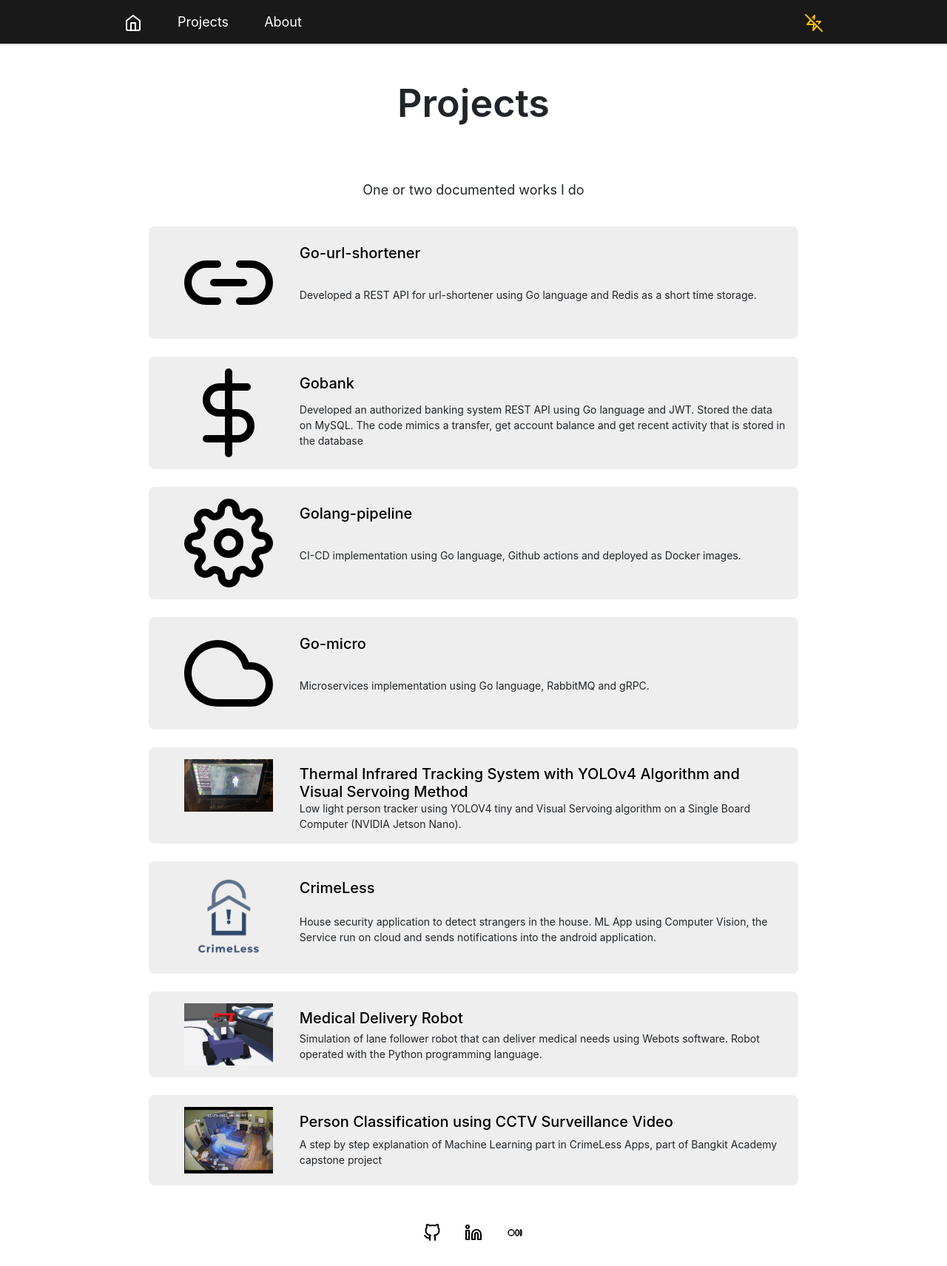
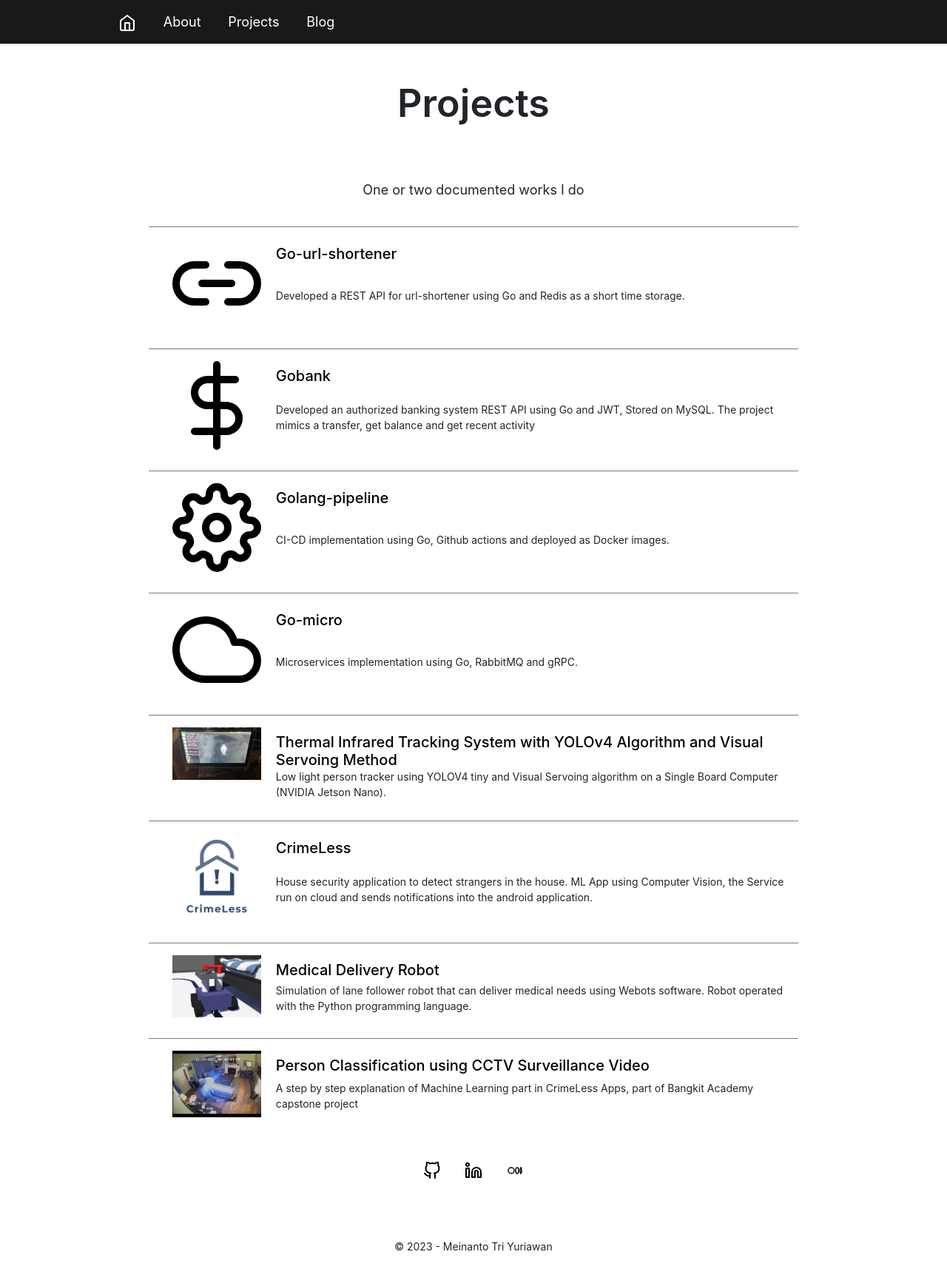
Before and after one commit to meinantoyuriawan/personal-web, a React (Create React App) app: page /projects in a window 1280 px wide. Shown: the whole page at 74% size. Built offline with nearby package versions, Linux system fonts and the light colour scheme.

Commit message:
add footer and redesign projects

```diff
--- a/src/App.css
+++ b/src/App.css
@@ -29,3 +29,13 @@ body{
     animation: App-logo-spin infinite 20s linear;
   }
 }
+
+
+@media only screen and (max-width: 500px) {
+  h1{
+    font-size: 10px;
+  }
+  p {
+    font-size: 14px;
+  }
+}
--- a/src/components/data/data.json
+++ b/src/components/data/data.json
@@ -2,25 +2,25 @@
     {
         "img": "img/link-2.svg",
         "title": "Go-url-shortener",
-        "content": "Developed a REST API for url-shortener using Go language and Redis as a short time storage.",
+        "content": "Developed a REST API for url-shortener using Go and Redis as a short time storage.",
         "link": "https://github.com/meinantoyuriawan"
     },
     {
         "img": "img/dollar-sign.svg",
         "title": "Gobank",
-        "content": "Developed an authorized banking system REST API using Go language and JWT. Stored the data on MySQL. The code mimics a transfer, get account balance and get recent activity that is stored in the database",
+        "content": "Developed an authorized banking system REST API using Go and JWT, Stored on MySQL. The project mimics a transfer, get balance and get recent activity",
         "link": "https://github.com/meinantoyuriawan"
     },
     {
         "img": "img/settings.svg",
         "title": "Golang-pipeline",
-        "content": "CI-CD implementation using Go language, Github actions and deployed as Docker images.",
+        "content": "CI-CD implementation using Go, Github actions and deployed as Docker images.",
         "link": "https://github.com/meinantoyuriawan"
     },
     {
         "img": "img/cloud.svg",
         "title": "Go-micro",
-        "content": "Microservices implementation using Go language, RabbitMQ and gRPC.",
+        "content": "Microservices implementation using Go, RabbitMQ and gRPC.",
         "link": "https://github.com/meinantoyuriawan"
     },
     {
--- a/src/components/mainPage/ContactsComponent.jsx
+++ b/src/components/mainPage/ContactsComponent.jsx
@@ -6,7 +6,7 @@ import {ReactComponent as MediumLogo} from '../icon/medium.svg'
 export default function ContactsComponent() {
     return(
         <div>
-            <div className='m-3'>
+            <div className='mt-4 m-3'>
                 <a href="https://github.com/meinantoyuriawan" target="_blank" style={{color:"#000"}}>
                     <GithubLogo className='m-3'/>
                 </a>
--- /dev/null
+++ b/src/components/mainPage/FooterComponent.jsx
@@ -0,0 +1,9 @@
+export default function FooterComponent() {
+    return(
+        <div>
+            <div className='mt-5'>
+                <p style={{fontSize:"14px"}}>© 2023 - Meinanto Tri Yuriawan</p>
+            </div>
+        </div>
+    )
+}
--- a/src/components/mainPage/HeaderComponent.jsx
+++ b/src/components/mainPage/HeaderComponent.jsx
@@ -11,33 +11,40 @@ function HeaderComponent() {
                     <nav className="navbar"  >
                         {/* <div className="colapse navbar-collapse"> */}
                         <ul className="navbar-nav d-flex flex-row">
-                            <li className="nav-item ms-3">
+                            <li className="nav-item ms-2">
                                 <Link className="nav-link"to="/">
                                     <p style={{color:"white", margin:"0"}}>
                                         <HomeLogo/>
                                     </p>
                                 </Link>
                             </li>
-                            <li className="nav-item ms-5">
+                            <li className="nav-item ">
+                                <Link className="nav-link" to="/about">
+                                    <p style={{color:"white", margin:"0"}}>
+                                    About
+                                    </p>
+                                </Link>
+                            </li>
+                            <li className="nav-item ">
                                 <Link className="nav-link" to="/projects">
                                     <p style={{color:"white", margin:"0"}}>
                                     Projects
                                     </p>
                                 </Link>
                             </li>
-                            <li className="nav-item ms-5">
-                                <Link className="nav-link" to="/about">
+                            <li className="nav-item ">
+                                <a href="https://meinantoyuriawan.medium.com/" target="_blank" className="nav-link">
                                     <p style={{color:"white", margin:"0"}}>
-                                    About
+                                        Blog
                                     </p>
-                                </Link>
+                                </a>
                             </li>
                         </ul>
-                        <div className="nav-item pe-3"to="/">
+                        {/* <div className="nav-item pe-3"to="/">
                             <p style={{color:"#FFC000", margin:"0"}}>
                                 <ZapOff/>
                             </p>
-                        </div>
+                        </div> */}
                         {/* </div> */}
                     </nav>
                 {/* </div> */}
--- a/src/components/mainPage/LandingPage.jsx
+++ b/src/components/mainPage/LandingPage.jsx
@@ -2,7 +2,7 @@ import ContactsComponent from "./ContactsComponent"
 
 export default function LandingPage() {
     return(
-        <div className="row d-flex align-items-center justify-content-center"  style={{height:"70vh"}}>
+        <div className="row d-flex align-items-center justify-content-center"  style={{height:"80vh"}}>
             <div style={{maxWidth:"80vw"}}>
                 <h1 className="title">Hi, I am Ato</h1>
                 <p className="pb-4">Juggling things between AI and Software Engineering</p>
--- a/src/components/mainPage/MainPage.jsx
+++ b/src/components/mainPage/MainPage.jsx
@@ -4,13 +4,17 @@ import LandingPage from "./LandingPage";
 import ProjectsPage from "./ProjectsPage";
 import AboutPage from "./AboutPage";
 import ErrorComponent from "./ErrorComponent";
+import FooterComponent from "./FooterComponent";
+
+import './main.css'
 
 function MainPage() {
     return (
         <div className="App row d-flex justify-content-center">
             <BrowserRouter >
                 <HeaderComponent/>
-                <div style={{maxWidth:"1000px"}} className="mainCon w-auto col">
+                <div className="row d-flex justify-content-center mainCon">
+                    <div style={{maxWidth:"1000px"}} className="w-auto">
                         <Routes>
                             <Route path='/' element={<LandingPage />}/>
                             <Route path='/projects' element={<ProjectsPage />}/>
@@ -18,6 +22,9 @@ function MainPage() {
                             <Route path='*' element={<ErrorComponent />}/>
                         </Routes>
                     </div>
+                </div>
+                <FooterComponent/>
+
             </BrowserRouter>
             {/* <HeaderComponent/> */}
         </div>
--- a/src/components/mainPage/ProjectBox.css
+++ b/src/components/mainPage/ProjectBox.css
@@ -1,6 +1,7 @@
 .box {
-    background-color: #eeeeee;
-    border-radius: .5rem;
+    /* background-color: #eeeeee; */
+    /* border-radius: .5rem; */
+    border-top: 1px solid #797878;
     width: 90%;
 }
 
--- a/src/components/mainPage/ProjectBoxComponent.jsx
+++ b/src/components/mainPage/ProjectBoxComponent.jsx
@@ -8,13 +8,13 @@ import './ProjectBox.css'
 export default function ProjectBoxComponent() {
     const {data} = useContext(MyContext);
     return(
-        <div className="wrapper d-flex justify-content-center mt-3 mb-3">
+        <div className="wrapper d-flex justify-content-center mt-1">
             <div className="box mt-1 mb-1">
-                <div className="d-flex m-3 ps-4 containerbox">
+                <div className="d-flex m-3 ps-2 containerbox">
                     <div className="ps-2">
                         <img src={data.img} alt={data.img} style={{width:"120px"}}/>
                     </div>
-                    <div className="ms-4 d-flex row align-items-start" style={{textAlign: "left"}}>
+                    <div className="ms-2 d-flex row align-items-start" style={{textAlign: "left"}}>
                         <a href={data.link} target="_blank" className="links mt-2">
                             <h5 className="m-0">{data.title}</h5>
                         </a>
--- /dev/null
+++ b/src/components/mainPage/main.css
@@ -0,0 +1,13 @@
+li {
+    margin-left: 2.3rem;
+}
+
+
+@media only screen and (max-width: 500px) {
+    .title {
+        font-size: 36px;
+    }
+    li {
+        margin-left: 1.1rem;
+    }
+}
```
Lines whose indentation alone changed are shown as unchanged.
